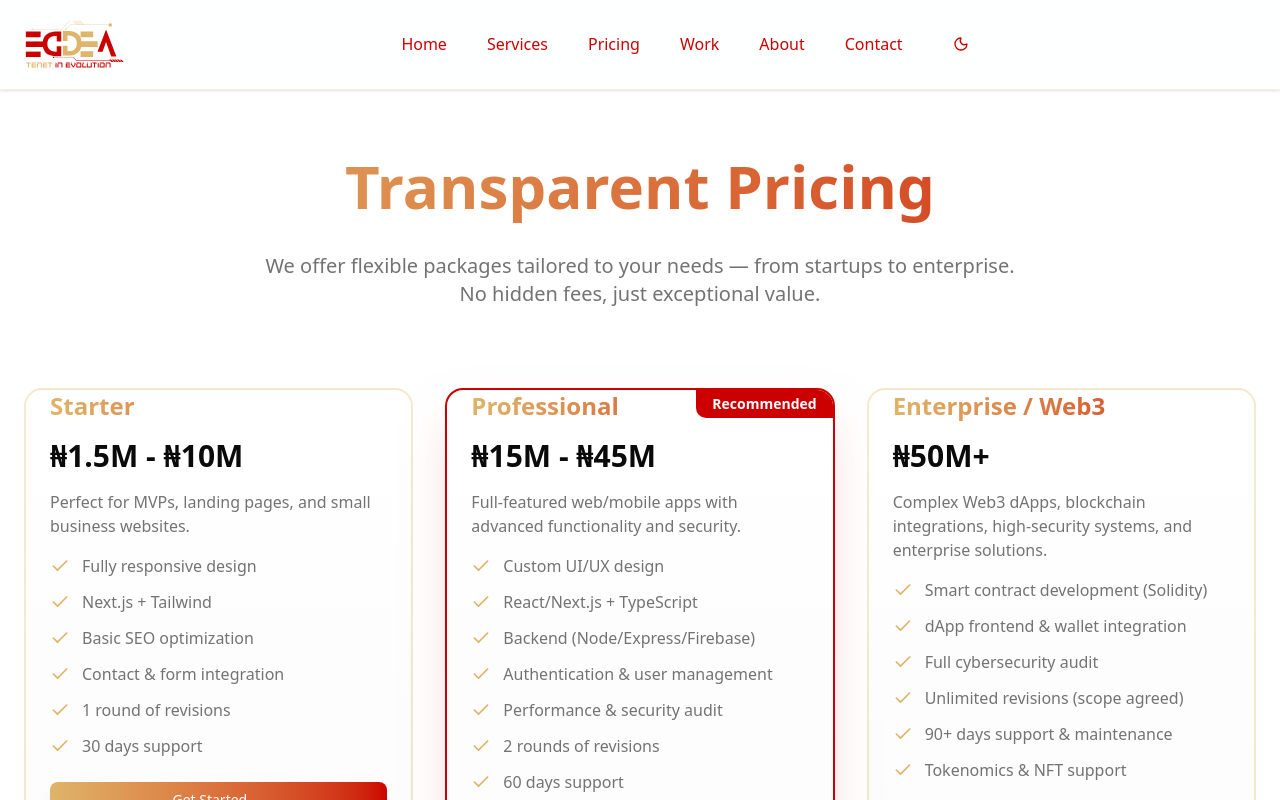
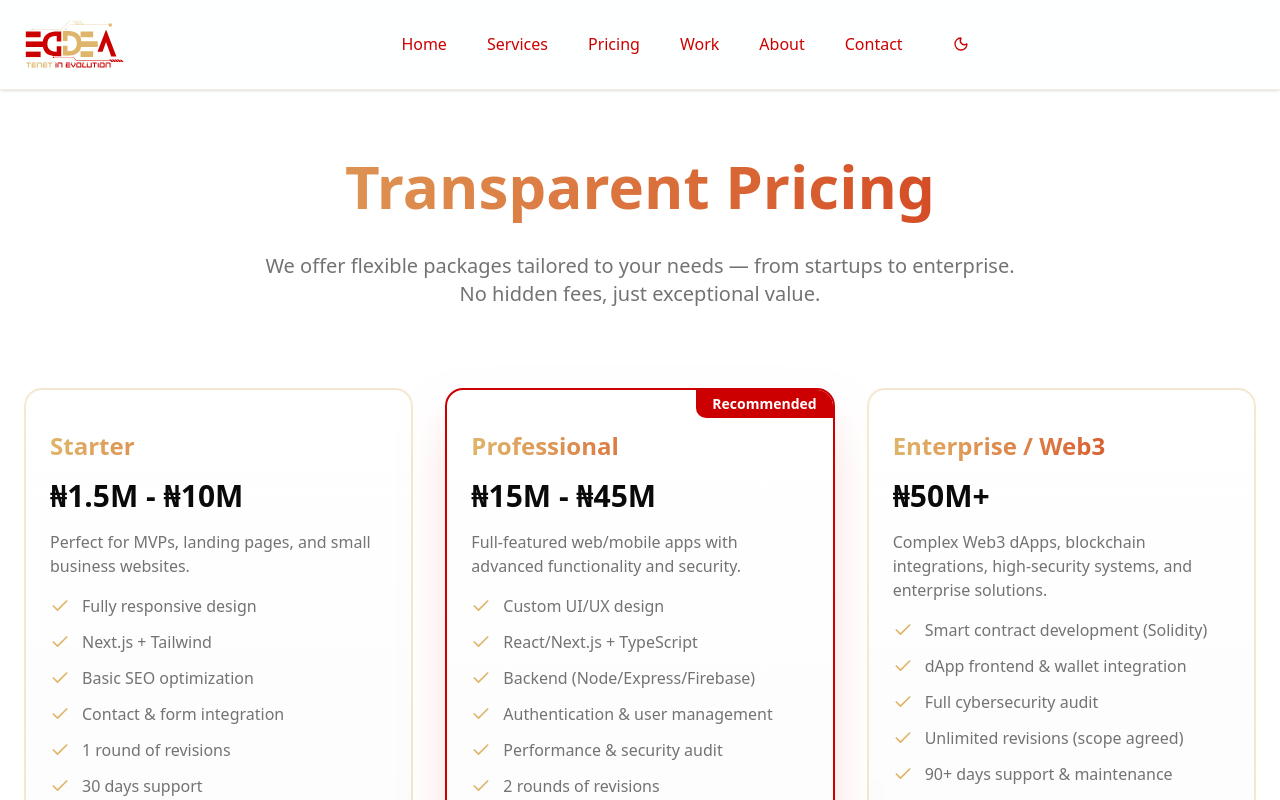
Before and after one commit to Eddevel/eddea, a Next.js app: page /pricing in a window 1280 px wide. Shown: the top 800 px of the page. Built offline with nearby package versions, Linux system fonts and the light colour scheme.

Commit message:
LITTLE update

```diff
--- a/components/sections/PricingContent.tsx
+++ b/components/sections/PricingContent.tsx
@@ -105,13 +105,13 @@ export default function PricingContent() {
         initial="hidden"
         whileInView="show"
         viewport={{ once: true }}
-        className="grid gap-6 sm:gap-8 md:grid-cols-2 lg:grid-cols-3"
+        className="grid gap-6 sm:gap-8 md:grid-cols-2 lg:grid-cols-3 "
       >
         {pricingPlans.map((plan, index) => (
           <motion.div
             key={plan.name}
             variants={item}
-            className={`relative rounded-2xl overflow-hidden border-2 ${
+            className={`relative rounded-2xl overflow-hidden border-2 py-10 ${
               plan.recommended
                 ? "border-[#cc0000] shadow-2xl shadow-[#cc0000]/20"
                 : "border-[#deb56a]/30"
```
